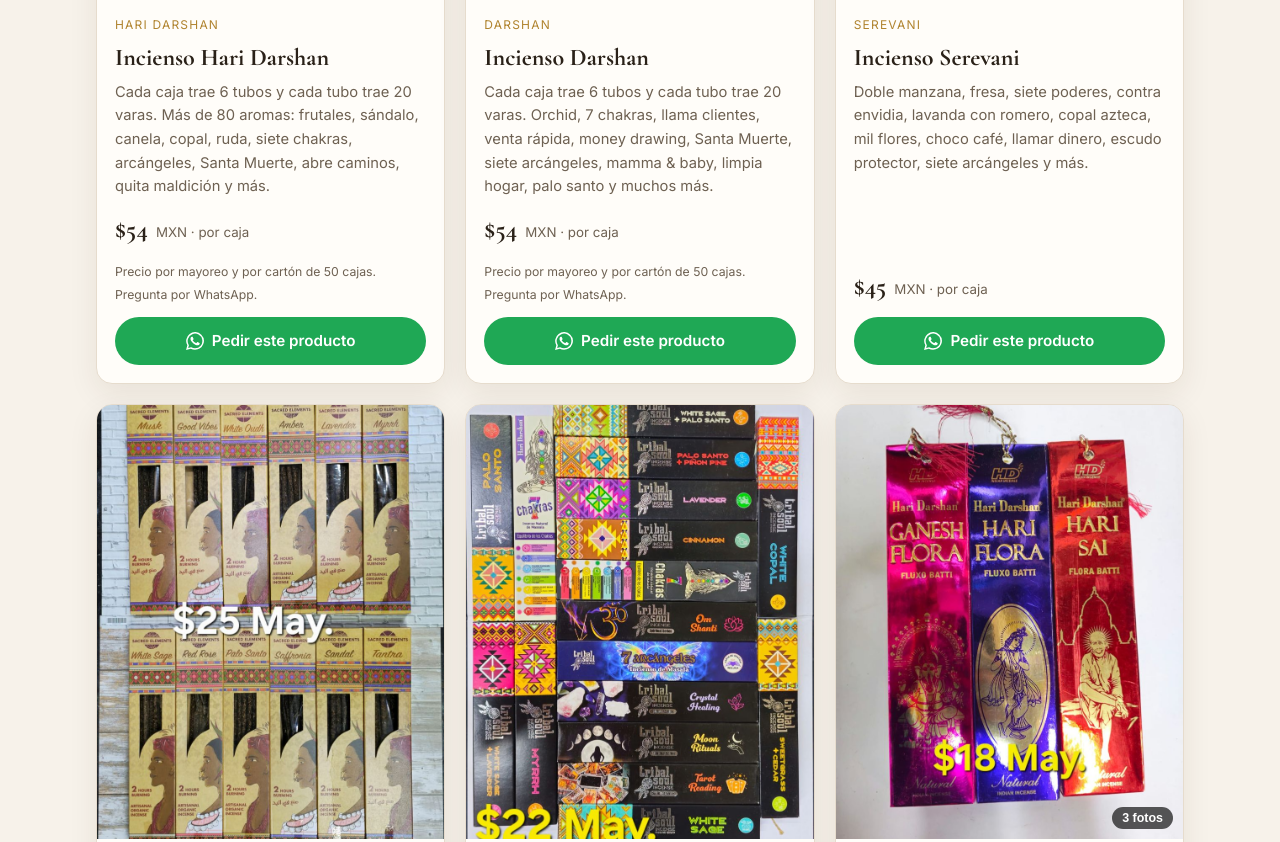
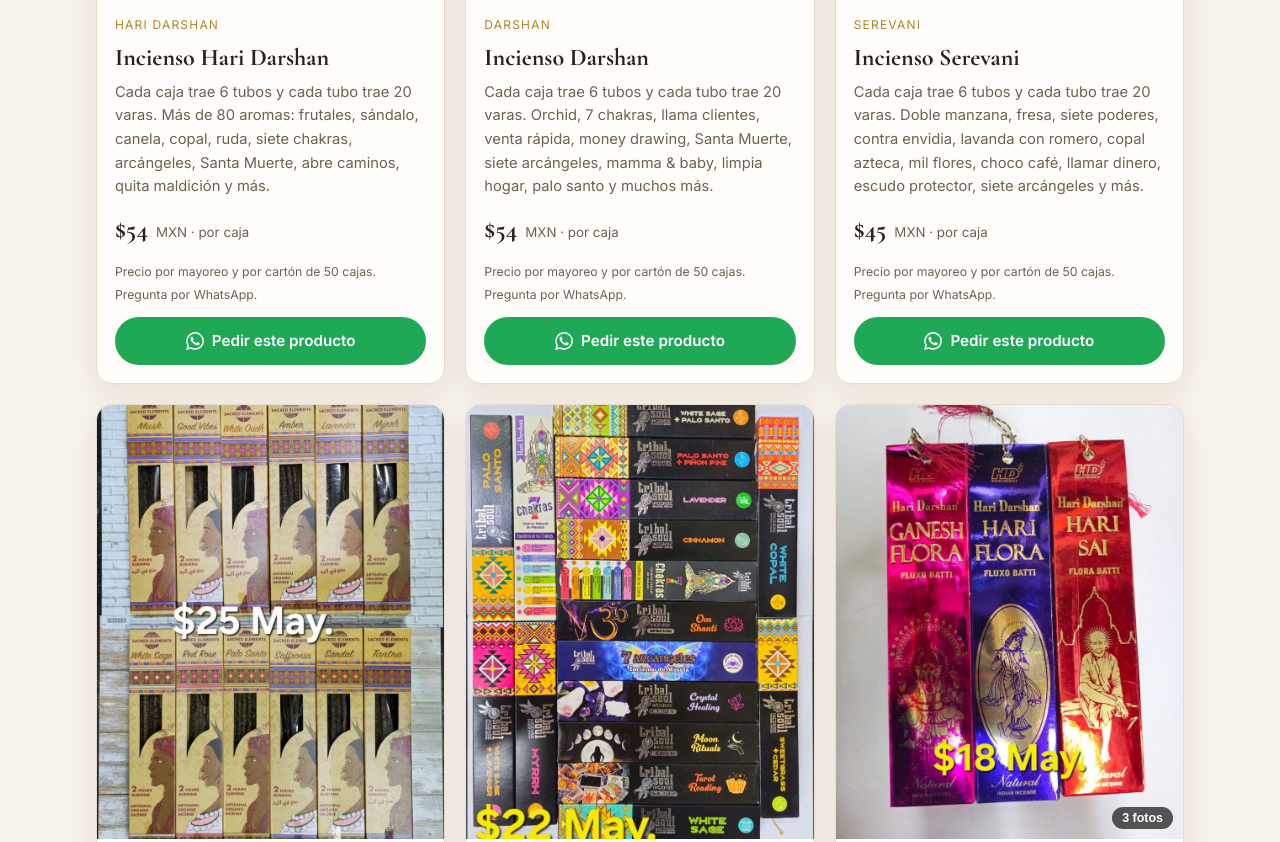
Before and after one commit to Nose21w/Axobiot, a plain HTML site: page tienda/index.html in a window 1280 px wide. Shown: the part 3173-4015 px from the top of the page. Drawn offline with nearby package versions, Linux system fonts and the light colour scheme.

Commit message:
Add pack size and carton pricing note to Incienso Serevani (box)
Co-Authored-By: Claude Opus 5.5 <noreply@anthropic.com>
Claude-Session: https://claude.ai/code/session_017Q1rSVF3S5aFipdrcXV4n6

```diff
--- a/tienda/index.html
+++ b/tienda/index.html
@@ -251,8 +251,8 @@ const PRODUCTOS = [
     desc:"Cada caja trae 6 tubos y cada tubo trae 20 varas. Más de 80 aromas: frutales, sándalo, canela, copal, ruda, siete chakras, arcángeles, Santa Muerte, abre caminos, quita maldición y más." },
   { cat:"incienso", tag:"Darshan", nombre:"Incienso Darshan", fotos:P(43,44,45,46,47,48,49,50,51,52,53,54,55,56), precio:54, unidad:"caja", extra:"Precio por mayoreo y por cartón de 50 cajas. Pregunta por WhatsApp.",
     desc:"Cada caja trae 6 tubos y cada tubo trae 20 varas. Orchid, 7 chakras, llama clientes, venta rápida, money drawing, Santa Muerte, siete arcángeles, mamma & baby, limpia hogar, palo santo y muchos más." },
-  { cat:"incienso", tag:"Serevani", nombre:"Incienso Serevani", fotos:P(17,18,19,20,21,22,23), precio:45, unidad:"caja",
-    desc:"Doble manzana, fresa, siete poderes, contra envidia, lavanda con romero, copal azteca, mil flores, choco café, llamar dinero, escudo protector, siete arcángeles y más." },
+  { cat:"incienso", tag:"Serevani", nombre:"Incienso Serevani", fotos:P(17,18,19,20,21,22,23), precio:45, unidad:"caja", extra:"Precio por mayoreo y por cartón de 50 cajas. Pregunta por WhatsApp.",
+    desc:"Cada caja trae 6 tubos y cada tubo trae 20 varas. Doble manzana, fresa, siete poderes, contra envidia, lavanda con romero, copal azteca, mil flores, choco café, llamar dinero, escudo protector, siete arcángeles y más." },
   { cat:"incienso", tag:"Sacred Elements", nombre:"Incienso orgánico Sacred Elements", fotos:P(5), precio:25, unidad:"mayoreo",
     desc:"Incienso artesanal orgánico de 2 horas: white oudh, amber, lavender, myrrh, white sage, red rose, palo santo, saffron, sandal, tantra." },
   { cat:"incienso", tag:"Tribal Soul", nombre:"Incienso Tribal Soul", fotos:P(11), precio:22, unidad:"mayoreo",
```
